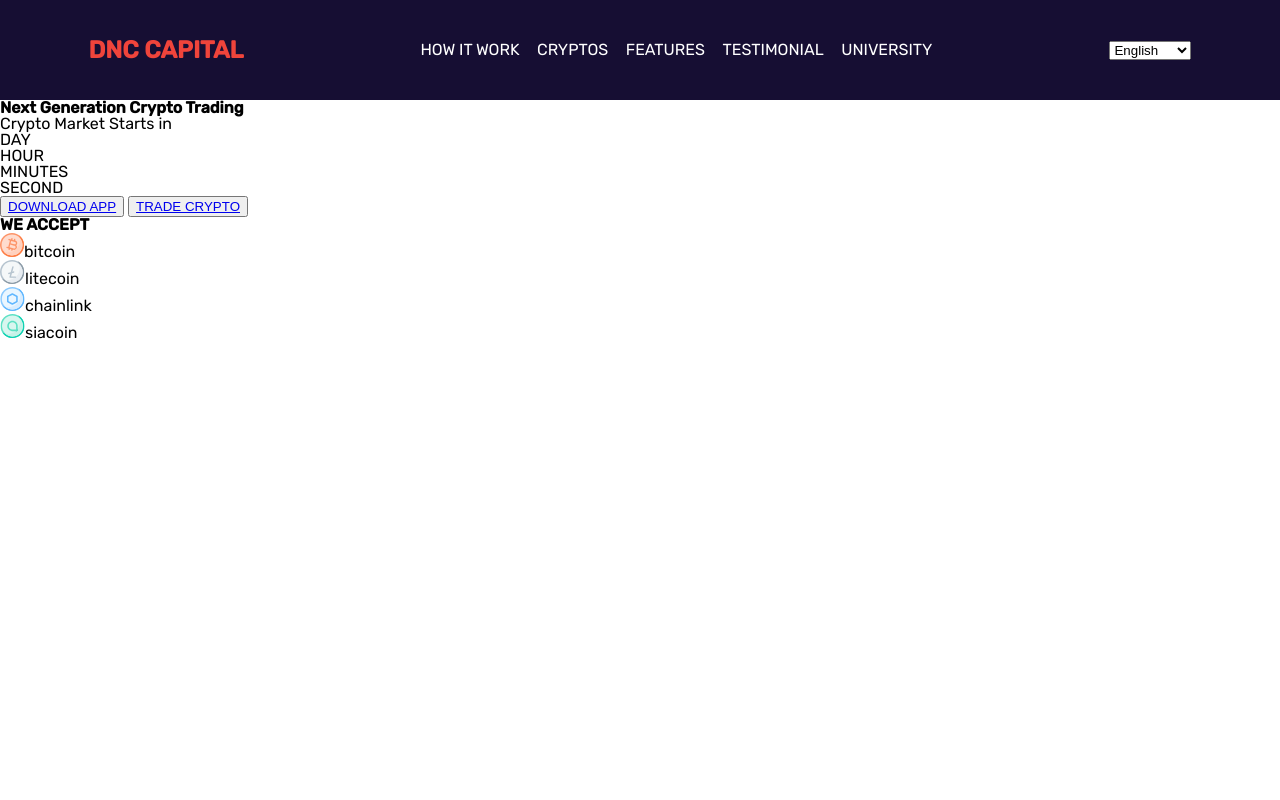
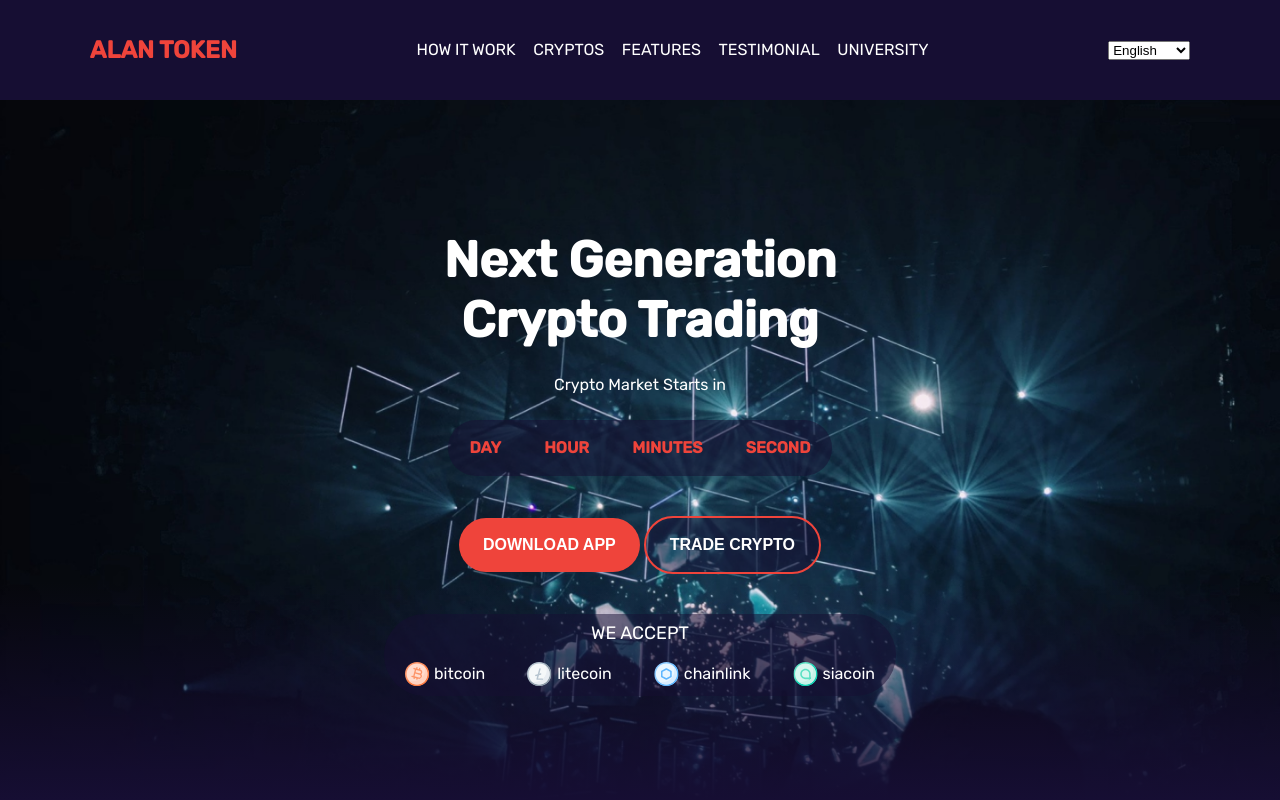
Before and after one commit to AlanTruong43/crypto_project, a plain HTML site: page index.html in a window 1280 px wide. Drawn offline with Linux system fonts and the light colour scheme.

Commit message:
complete layout1

```diff
--- a/css/style.css
+++ b/css/style.css
@@ -37,5 +37,91 @@ ul.nav__item a:hover{
 /* layout1 */
 
 section.layout1{
-    background-image: url("img/bg.png");
+    background-image: linear-gradient(0deg, #160E33 0%, rgba(22, 14, 51, 0.00) 31.25%), url("../img/bg.png");
+    background-position: center center;
+    background-size: cover;
+    background-repeat: no-repeat;
+    width: 100%;
+    height: calc(100vh - 100px);
+    text-align: center;
+    color: white;
 }
+
+section.layout1 h1{
+    font-size: 50px;
+    font-style: normal;
+    font-weight: 700;
+    line-height: normal;
+    padding-top: 130px;
+    margin-bottom: 27px;
+}
+
+div.countdown{
+    border-radius: 64px;
+    background: rgba(22, 14, 51, 0.50);
+    width: 30%;
+    margin: 0 auto;
+    margin-top: 27px;
+    margin-bottom: 40px;
+    padding: 20px 0px;
+}
+
+ul.countdown{
+    display: flex;
+    justify-content: space-around;
+    color: #EF443B;
+    font-weight: bold;
+}
+
+div.layout1__btn button{
+    padding: 18px 24px;
+    border-radius: 40px;
+    /* border: none; */
+    margin-bottom: 40px;
+
+}
+
+div.layout1__btn a{
+    text-decoration: none;
+    color: white;
+    font-weight: 700;
+    font-size: 16px;
+    line-height: normal;
+}
+
+button.layout1__btn1{
+    background-color: #EF443B;
+    border: rgba(22, 14, 51, 0.50);
+}
+
+button.layout1__btn2{
+    background: rgba(22, 14, 51, 0.50);
+    border: 2px solid #EF443B;
+}
+
+section.collab{
+    width: 40%;
+    margin: 0 auto;
+    background: rgba(22, 14, 51, 0.50);
+    border-radius: 64px;
+    padding: 10px 0px;
+
+}
+
+ul.collab{
+    display: flex;
+    justify-content: space-around;
+    width: 100%;
+    text-align: center;
+    margin-top: 20px;
+}
+
+ul.collab li span{
+    display: flex;
+    align-items: center;
+    justify-content: center;
+}
+
+ul.collab li img{
+    margin-right: 5px;
+}
--- a/index.html
+++ b/index.html
@@ -12,7 +12,7 @@
     <header class="header">
         <nav class="header">
             <ul class="header">
-                <li><a href="index.html" class="logo" style="color: #EF443B; font-size: 24px; font-style: normal; font-weight: 700;">DNC CAPITAL</a></li>
+                <li><a href="index.html" class="logo" style="color: #EF443B; font-size: 24px; font-style: normal; font-weight: 700;">ALAN TOKEN</a></li>
                 <ul class="nav__item">
                     <li><a href="#">HOW IT WORK</a></li>
                     <li><a href="#">CRYPTOS</a></li>
@@ -30,7 +30,7 @@
         </nav>
     </header>
     <section class="layout1">
-        <h1>Next Generation Crypto Trading</h1>
+        <h1>Next Generation<br>Crypto Trading</h1>
         <span>Crypto Market Starts in</span>
 
         <div class="countdown">
@@ -48,7 +48,7 @@
         </div>
 
         <section class="collab">
-            <h3>WE ACCEPT</h3>
+            <h3 style="font-size: 18px; font-weight: normal;">WE ACCEPT</h3>
             <ul class="collab">
                 <li><span><img src="img/coin/001-bitcoin.svg" alt="">bitcoin</span></li>
                 <li><span><img src="img/coin/004-Litecoin.svg" alt="">litecoin</span></li>
```
